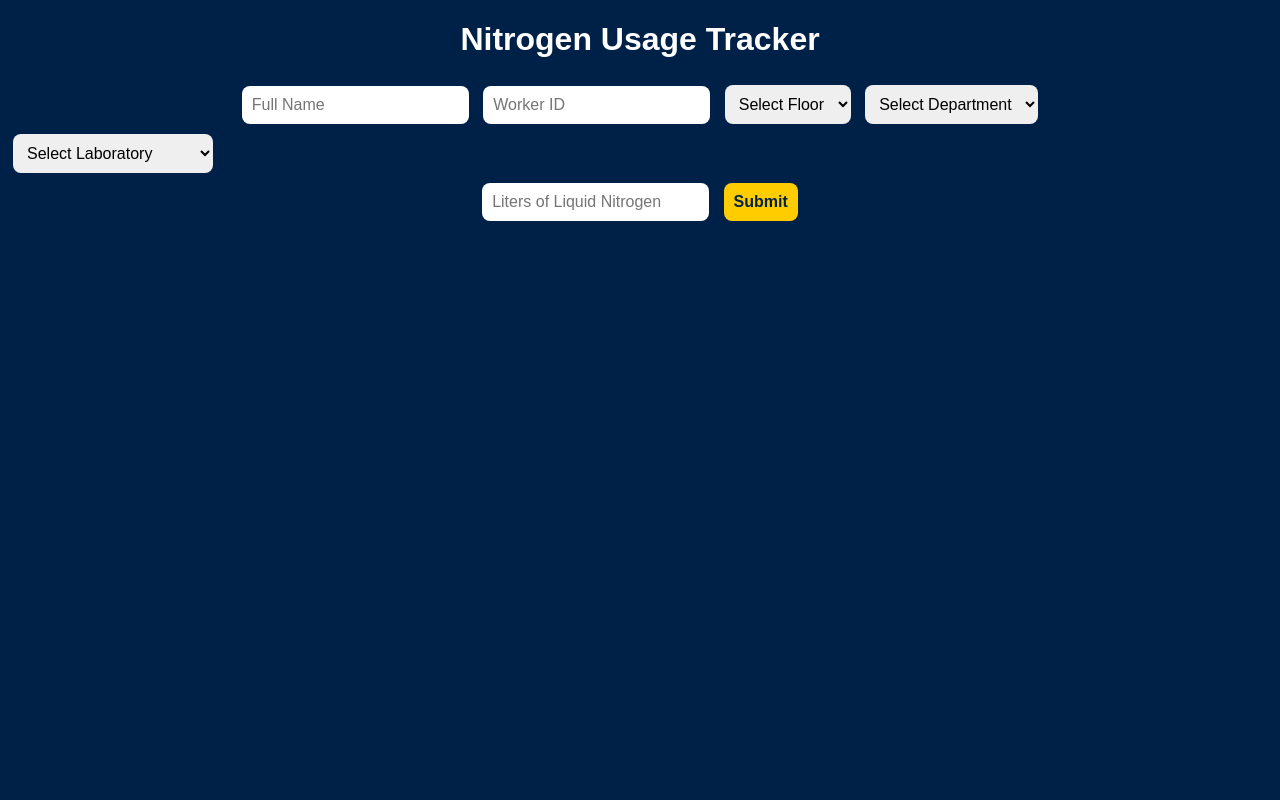
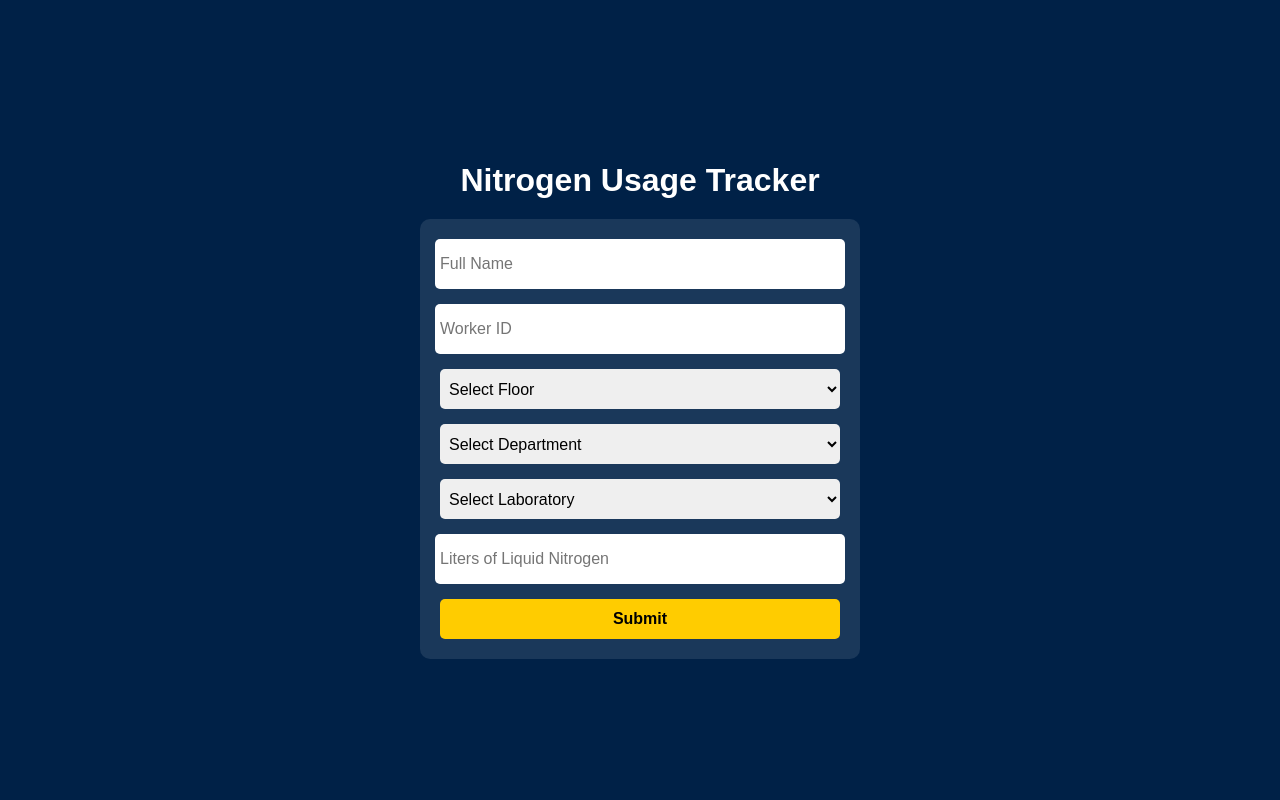
Before and after one commit to cerform/oxy, a Flask app: page / in a window 1280 px wide. Run offline with Flask 3, Linux system fonts and the light colour scheme.

Commit message:
int edit

```diff
--- a/static/css/styles.css
+++ b/static/css/styles.css
@@ -1,15 +1,17 @@
 body {
-    background-color: #002147; /* Темно-синий фон */
+    background-color: #002147;
     font-family: Arial, sans-serif;
     text-align: center;
+    margin: 0;
+    padding: 0;
 }
 
 .container {
     display: flex;
-    flex-direction: column; /* Ставим элементы в колонку */
-    align-items: center; /* Выравниваем по центру */
+    flex-direction: column;
+    align-items: center;
     justify-content: center;
-    height: 100vh; /* Заполняем всю высоту экрана */
+    min-height: 100vh;
 }
 
 h1 {
@@ -22,13 +24,15 @@ form {
     padding: 20px;
     border-radius: 10px;
     display: flex;
-    flex-direction: column; /* Выстраиваем элементы вертикально */
+    flex-direction: column;
     align-items: center;
-    gap: 15px; /* Отступы между элементами */
+    gap: 15px;
+    width: 90%;
+    max-width: 400px;
 }
 
 input, select, button {
-    width: 300px; /* Фиксированная ширина элементов */
+    width: 100%;
     height: 40px;
     font-size: 16px;
     padding: 5px;
@@ -37,7 +41,7 @@ input, select, button {
 }
 
 button {
-    background-color: yellow;
+    background-color: #ffcc00;
     font-weight: bold;
     cursor: pointer;
 }
--- a/templates/index.html
+++ b/templates/index.html
@@ -4,65 +4,33 @@
     <meta charset="UTF-8">
     <meta name="viewport" content="width=device-width, initial-scale=1.0">
     <title>Nitrogen Usage Tracker</title>
-    <style>
-        body {
-            background-color: #002147;
-            color: white;
-            font-family: Arial, sans-serif;
-            text-align: center;
-        }
-        select, input, button {
-            padding: 10px;
-            margin: 5px;
-            border-radius: 8px;
-            border: none;
-            font-size: 16px;
-        }
-        button {
-            background-color: #ffcc00;
-            color: #002147;
-            font-weight: bold;
-        }
-        #lab {
-            min-width: 200px;
-            display: block;
-            visibility: visible;
-        }
-    </style>
+    <link rel="stylesheet" href="{{ url_for('static', filename='css/styles.css') }}">
 </head>
 <body>
-
+    <div class="container">
         <h1>Nitrogen Usage Tracker</h1>
-
         <form method="POST">
             <input type="text" name="name" placeholder="Full Name" required>
             <input type="text" name="worker_id" placeholder="Worker ID" required>
-
-        <select name="floor" id="floor">
+            <select name="floor" id="floor" required>
                 <option value="">Select Floor</option>
                 {% for i in range(1, 14) %}
                     <option value="{{ i }}">{{ i }} Floor</option>
                 {% endfor %}
             </select>
-
-        <select name="department" id="department" onchange="updateLabs()" required>
+            <select name="department" id="department" required>
                 <option value="">Select Department</option>
                 {% for department in departments %}
                     <option value="{{ department }}">{{ department }}</option>
                 {% endfor %}
             </select>
-
             <select name="lab" id="lab" required>
                 <option value="">Select Laboratory</option>
             </select>
-
             <input type="number" name="liters" placeholder="Liters of Liquid Nitrogen" required>
-
             <button type="submit">Submit</button>
         </form>
-
+    </div>
     <script src="{{ url_for('static', filename='js/script.js') }}"></script>
-
-
 </body>
 </html>
```
Also changed, not shown: data/credentials.json (added, +13 -0 lines), utils/excel_handler.py (added, +35 -0 lines). Lines whose indentation alone changed are shown as unchanged.
